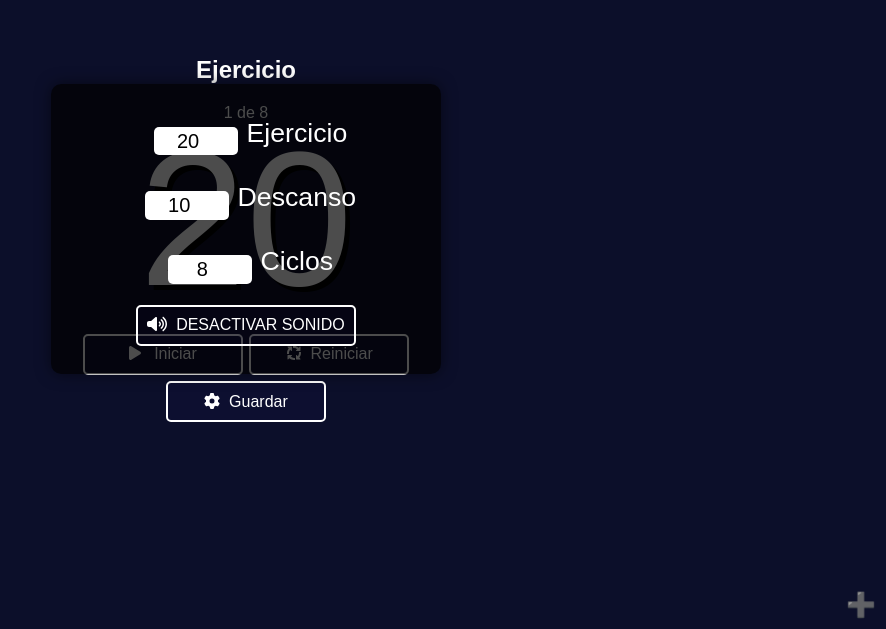
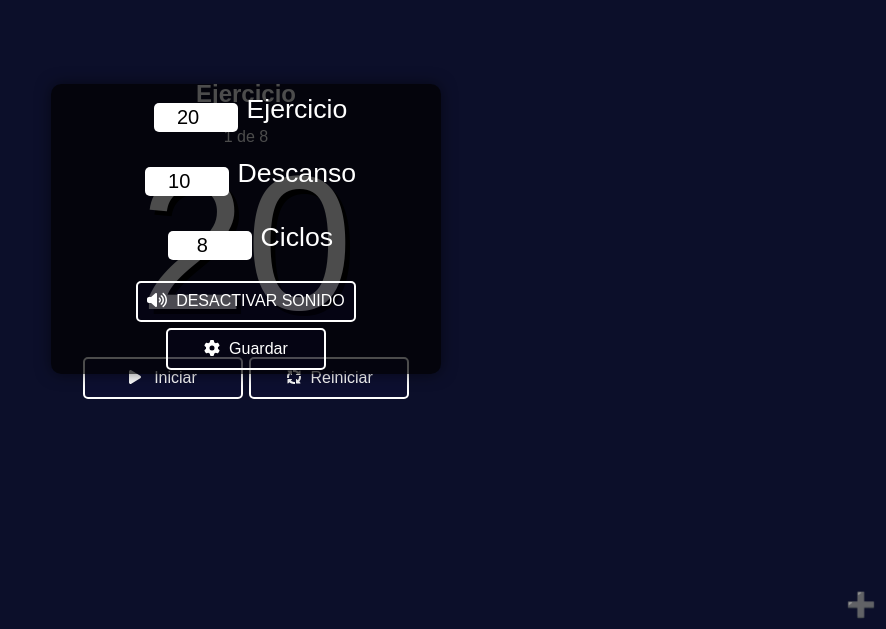
Before and after one commit to aljerr3/tabataclock, a React (Create React App) app: page / in a window 1280 px wide. Shown: the part 171-800 px from the top of the page, without its empty margins (394-1280 px from the left). Built offline with nearby package versions, Linux system fonts and the light colour scheme; a web font is replaced by a local one.

Commit message:
fix colors a css

```diff
--- a/src/Tabata.jsx
+++ b/src/Tabata.jsx
@@ -133,10 +133,12 @@ function TabataTimer() {
           setIsResting(false);
         }}
       />
+      {!isConfigOpen && (
         <button className="configBtn" onClick={toggleConfig}>
           <FontAwesomeIcon className="textIcon"  icon={faGear} />
-        {isConfigOpen ? "Guardar" : "Configurar"}
+          Configurar
         </button>
+      )}
       {isConfigOpen && (
         <ConfigPanel
           workTime={tempWorkTime}
@@ -147,6 +149,7 @@ function TabataTimer() {
           setTotalCycles={setTempTotalCycles}
           soundEnabled={soundEnabled}
           setSoundEnabled={setSoundEnabled}
+          toggleConfig={toggleConfig}  // Pasamos la función toggleConfig como prop
         />
       )}
       <FullScreenToggle />
@@ -188,7 +191,7 @@ function Controls({ isActive, start, pause, reset }) {
   );
 }
 
-function ConfigPanel({ workTime, setWorkTime, restTime, setRestTime, totalCycles, setTotalCycles, soundEnabled, setSoundEnabled }) {
+function ConfigPanel({ workTime, setWorkTime, restTime, setRestTime, totalCycles, setTotalCycles, soundEnabled, setSoundEnabled, toggleConfig }) {
     return (
       <div className="config-container">
         <label className="lbl">
@@ -222,6 +225,11 @@ function ConfigPanel({ workTime, setWorkTime, restTime, setRestTime, totalCycles
           <FontAwesomeIcon className="textIcon" icon={soundEnabled ? faVolumeUp : faVolumeMute} />
           {soundEnabled ? "Desactivar Sonido" : "Activar Sonido"}
         </button>
+        {/* Aquí movimos el botón de guardar dentro del menú de configuración */}
+        <button className="configBtn" onClick={toggleConfig}>
+          <FontAwesomeIcon className="textIcon"  icon={faGear} />
+          Guardar
+        </button>
       </div>
     );
   }
```
Lines whose indentation alone changed are shown as unchanged.
